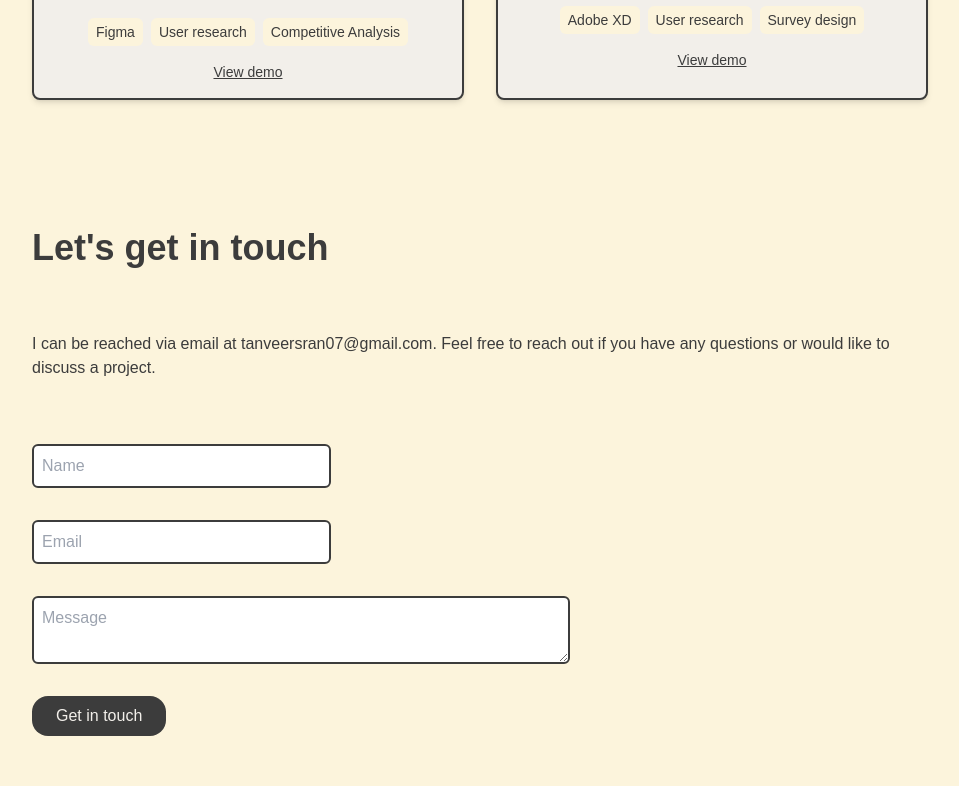
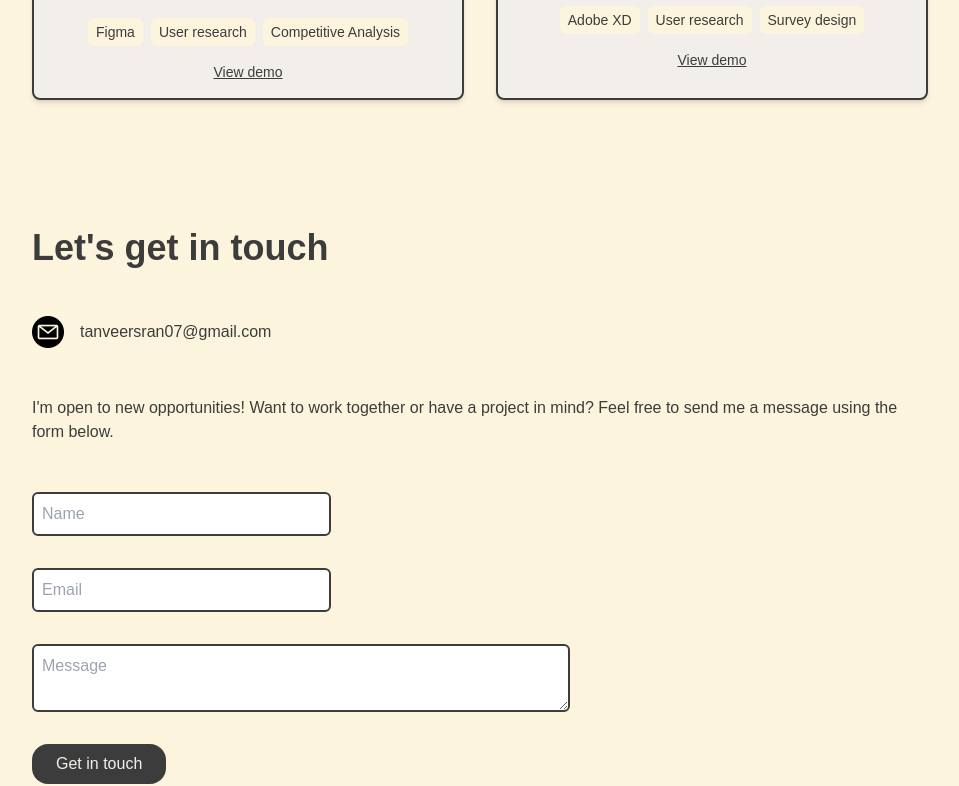
Before and after one commit to tanveersran/portfolio-website, a Next.js app: page / in a window 1280 px wide. Shown: the part 5132-5918 px from the top of the page, without its empty margins (160-1119 px from the left). Built offline with nearby package versions, Linux system fonts and the light colour scheme.

Commit message:
contact section changes

```diff
--- a/src/data/data.js
+++ b/src/data/data.js
@@ -162,9 +162,10 @@ export const data = {
   ],
   portfolioLink: "https://drive.google.com/file/d/1qJUF7-MbNzJeuiaRaQzxachXJcoZ153G/view?usp=sharing",
   contactSectionTitle: "Let's get in touch",
-  contactSectionSubtitle: "I can be reached via email at tanveersran07@gmail.com. Feel free to reach out if you have any questions or would like to discuss a project.",
+  contactEmail: "tanveersran07@gmail.com",
+  contactSectionParagraph: "I'm open to new opportunities! Want to work together or have a project in mind? Feel free to send me a message using the form below.",
   contactButtonText: "Get in touch",
-  contactButtonLink: "mailto:tanveersran07@gmail.com",
+  contactSectionImage: "./contact-icon.png",
   footerText: "Designed and developed ❤️ by Tanveer Sran",
   footerText2: "© 2024 Tanveer Singh Sran. All rights reserved.",
 
--- a/src/screens/sections/ContactSection.js
+++ b/src/screens/sections/ContactSection.js
@@ -23,7 +23,7 @@ const ContactSection = ({ data }) => {
 
     const handleSubmit = (e) => {
         e.preventDefault();
-        const mailtoLink = `${data.contactButtonLink}?subject=Contact Form Submission&body=Name: ${formData.name}%0D%0AEmail: ${formData.email}%0D%0AMessage: ${formData.message}`;
+        const mailtoLink = `mailto:${data.contactEmail}?subject=Contact Form Submission&body=Name: ${formData.name}%0D%0AEmail: ${formData.email}%0D%0AMessage: ${formData.message}`;
         window.location.href = mailtoLink;
     };
 
@@ -33,10 +33,14 @@ const ContactSection = ({ data }) => {
             initial={{ scale: 0.8 }}
             whileInView={{ scale: 1 }}
             transition={{ duration: 0.3 }}
-            className="flex flex-col pt-32 gap-8 px-4 mx-4 min-h-screen w-screen max-w-4xl lg:px-0 lg:mx-0 lg:gap-16"
+            className="flex flex-col pt-32 gap-8 px-4 mx-4 min-h-screen w-screen max-w-4xl lg:px-0 lg:mx-0 lg:gap-12"
         >
             <SectionTitle title={data.contactSectionTitle} />
-            <p>{data.contactSectionSubtitle}</p>
+            <div className="flex flex-row items-center gap-4">
+                <img src={"./email.png"} alt="Contact" className="w-8 h-8" />
+                <p>{data.contactEmail}</p>
+            </div>
+            <p>{data.contactSectionParagraph}</p>
             <form onSubmit={handleSubmit} className="flex flex-col gap-8 ">
                 <FormInput type="text" name="name" placeholder="Name" required onChange={handleChange} />
                 <FormInput type="email" name="email" placeholder="Email" required onChange={handleChange} />
```
Also changed, not shown: public/contact-icon.png (added), public/email.png (added).
